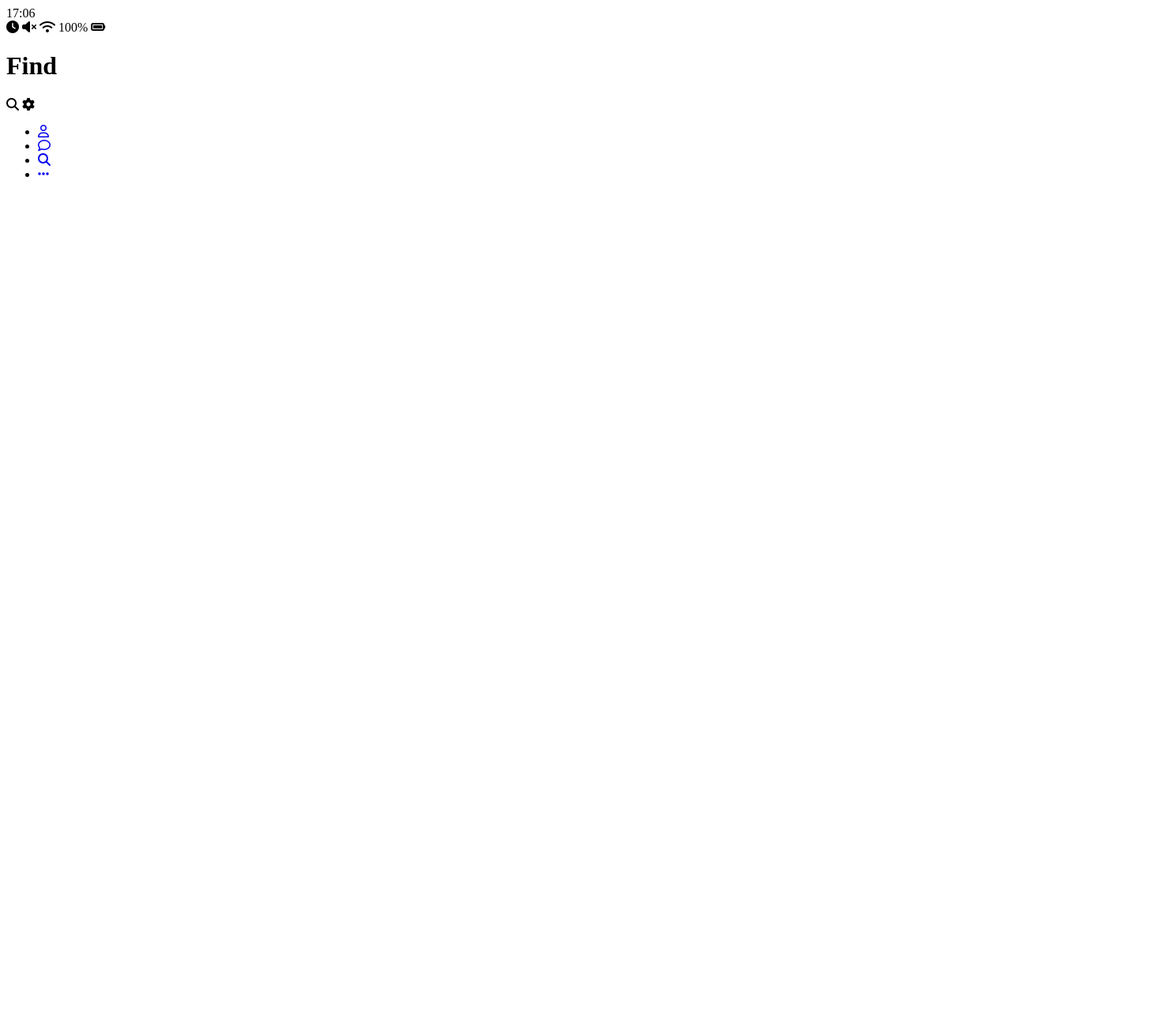
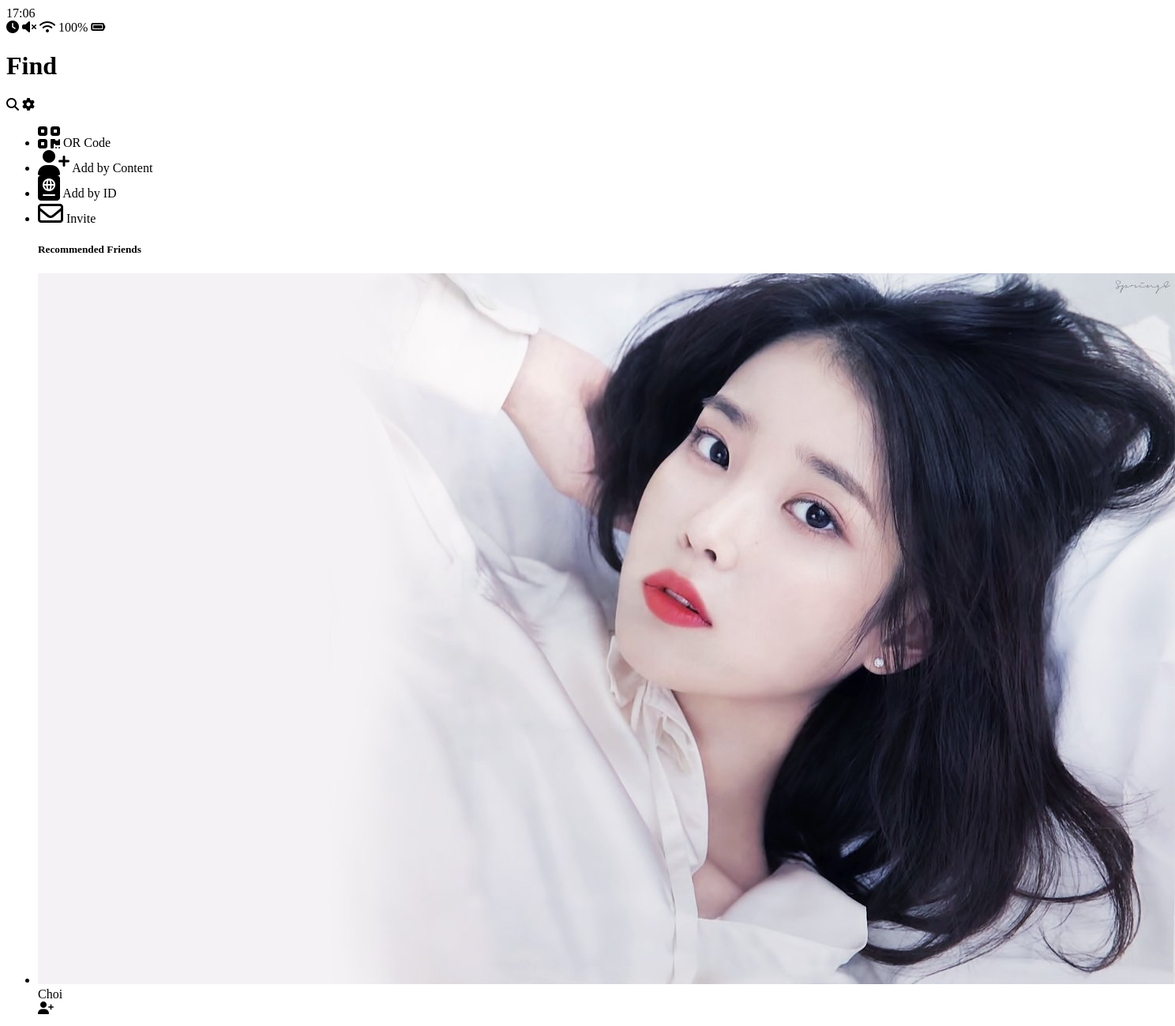
Before and after one commit to Choisiz/kakao, a plain HTML site: page find.html in a window 1280 px wide. Shown: the top 1299 px of the page at 79% size, 1488 px wide, since content can reach past the window. Before the commit the page ends 800 px from the top, so only its background shows below. Drawn offline with Linux system fonts and the light colour scheme.

Commit message:
no message

```diff
--- a/find.html
+++ b/find.html
@@ -36,6 +36,65 @@
         </span>
       </div>
     </header>
+
+    <main class="find">
+      <header class="find__header">
+        <ul class="find__header-list">
+          <li class="find__header-btn header-btn">
+            <span class="find__header-icon">
+              <i class="fas fa-qrcode fa-2x"></i>
+            </span>
+            <span class="header-btn-title">
+              OR Code
+            </span>
+          </li>
+          <li class="find__header-btn header-btn">
+            <span class="find__header-icon">
+              <i class="fas fa-user-plus fa-2x"></i>
+            </span>
+            <span class="header-btn-title">
+              Add by Content
+            </span>
+          </li>
+          <li class="find__header-btn header-btn">
+            <span class="find__header-icon">
+              <i class="fas fa-passport fa-2x"></i>
+            </span>
+            <span class="header-btn-title">
+              Add by ID
+            </span>
+          </li>
+          <li class="find__header-btn header-btn">
+            <span class="find__header-icon">
+              <i class="far fa-envelope fa-2x"></i>
+            </span>
+            <span class="header-btn-title">
+              Invite
+            </span>
+          </li>
+        </ul>
+      </header>
+
+      <ul class="find__recommended">
+        <h5 class="find__title">Recommended Friends</h5>
+
+        <li class="find__friend friend friend">
+          <div class="friend__column">
+            <img class="g-avatar friend__avatar" src="images/iu.jpg" />
+            <div class="friend__content">
+              <span class="friend__name">Choi</span>
+            </div>
+          </div>
+
+          <div class="friend__column">
+            <div class="friend__add-btn">
+              <i class="fas fa-user-plus"></i>
+            </div>
+          </div>
+        </li>
+      </ul>
+    </main>
+
     <nav class="nav">
       <ul class="nav__list">
         <li class="nav__list-item">
```
